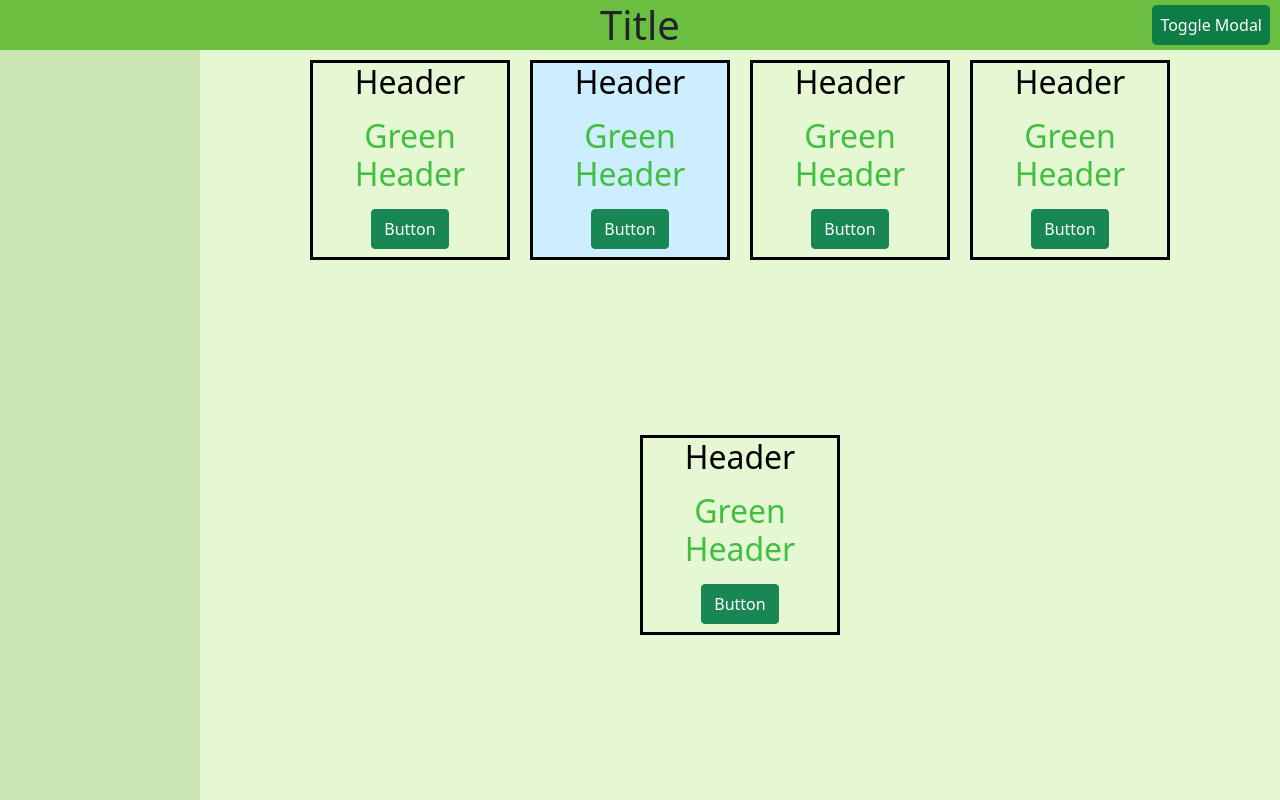
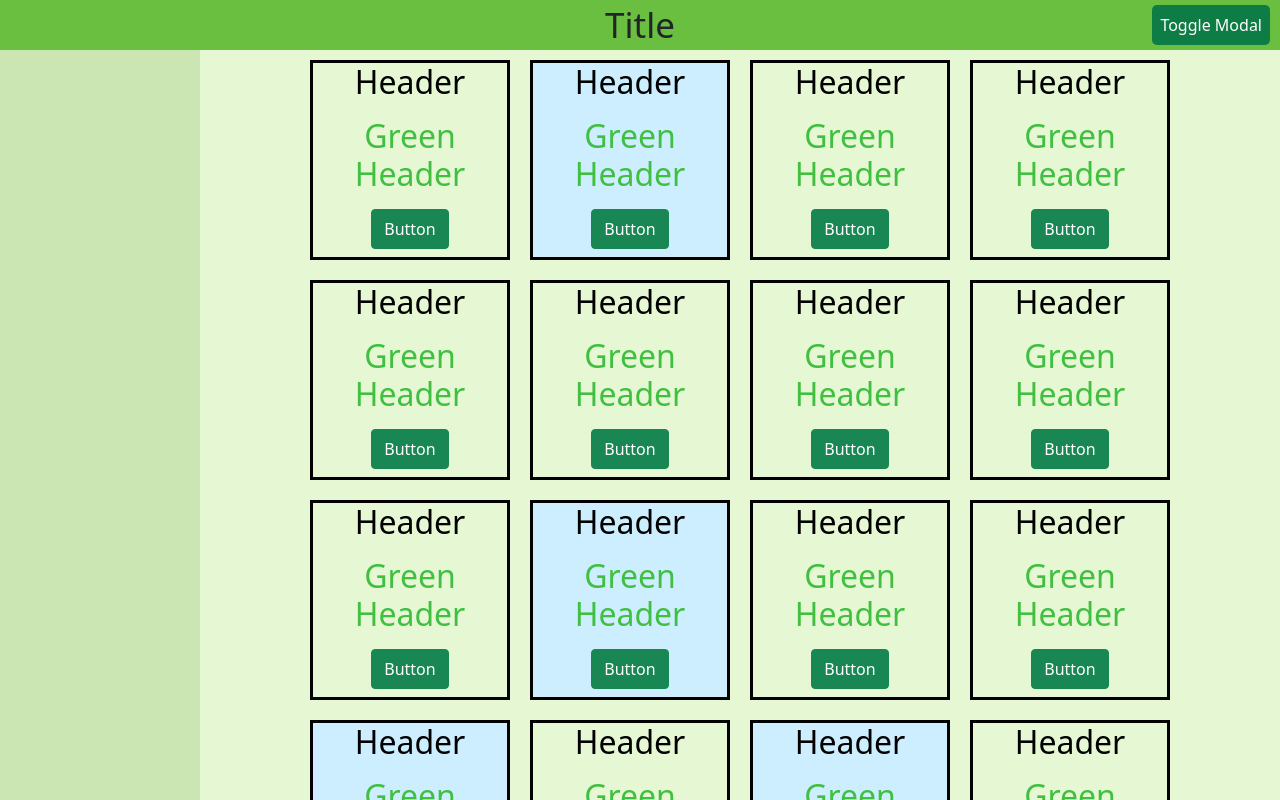
Before and after one commit to Matt-Eva/react-css-and-file-structure, a React (Create React App) app: page / in a window 1280 px wide. Built offline with nearby package versions, Linux system fonts and the light colour scheme.

Commit message:
changed display on ContentBox to align-content: start

```diff
--- a/src/components/Content/ContentBox.css
+++ b/src/components/Content/ContentBox.css
@@ -5,6 +5,7 @@
 
     display: flex;
     flex-flow: row wrap;
+    align-content: flex-start;
     justify-content: center;
 
     overflow: auto;
--- a/src/components/Content/ContentBox.js
+++ b/src/components/Content/ContentBox.js
@@ -12,6 +12,28 @@ function ContentBox() {
       <ContentCard />
       <ContentCard />
       <ContentCard />
+      <ContentCard />
+      <ContentCard />
+      <ContentCard />
+      <ContentCard />
+      <ContentCard isBlue={true}/>
+      <ContentCard />
+      <ContentCard />
+      <ContentCard isBlue={true}/>
+      <ContentCard />
+      <ContentCard isBlue={true}/>
+      <ContentCard />
+      <ContentCard />
+      <ContentCard />
+      <ContentCard />
+      <ContentCard />
+      <ContentCard />
+      <ContentCard />
+      <ContentCard />
+      <ContentCard />
+      <ContentCard />
+      <ContentCard />
+      <ContentCard />
     </div>
   )
 }
--- a/src/components/Header/Header.css
+++ b/src/components/Header/Header.css
@@ -12,6 +12,7 @@
     grid-column: 2 / span 1;
     grid-row: 1 / span 1;
     justify-self: center;
+    font-size: 35px;
     margin: 0;
 }
 
```
